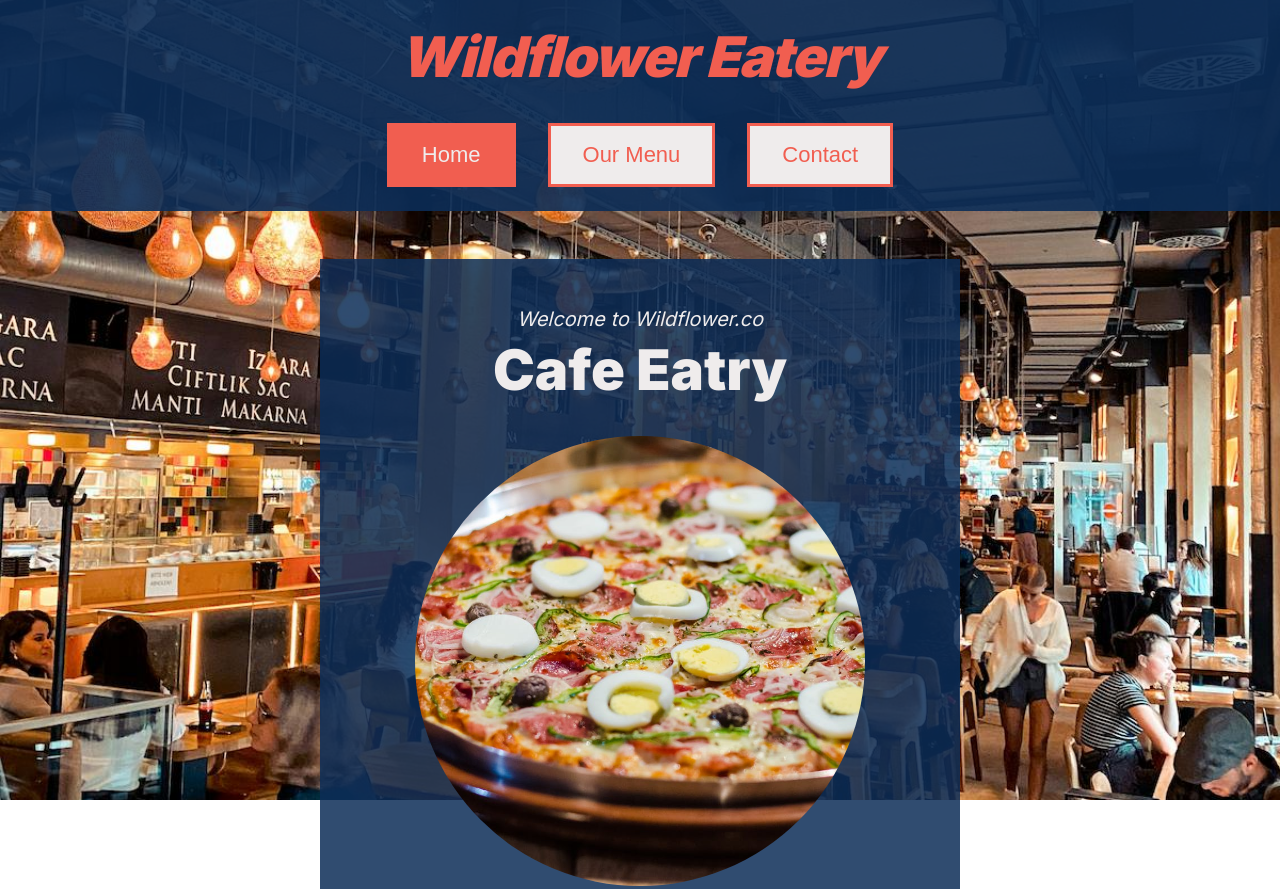
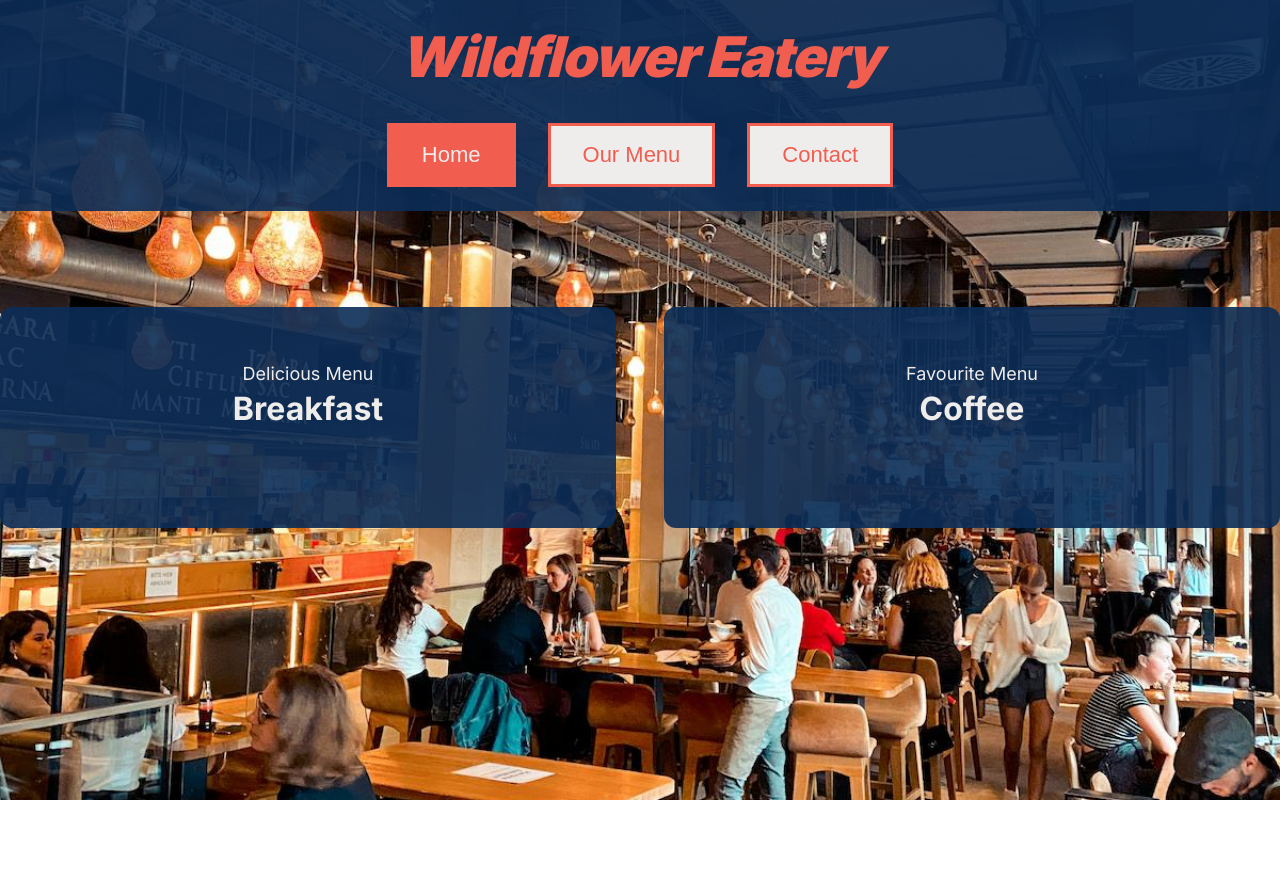
Before and after one commit to ahmed-muhammed-ahmed/Restaurant-Page, a website built with webpack: page src/index.html in a window 1280 px wide. Shown: the top 889 px of the page. After the commit the page ends 800 px from the top, so only its background shows below. Built offline with nearby package versions, Linux system fonts and the light colour scheme.

Commit message:
Add menu and add breakfast menu  and coffee menu under menu tab

```diff
--- /dev/null
+++ b/src/breakfast.js
@@ -0,0 +1,8 @@
+import menuHeader from "./createMenuHeader";
+export default function breakfast() {
+  const breakfast = document.createElement("div");
+  breakfast.setAttribute("class", "breakfast");
+  const header = menuHeader("div", "Delicious Menu", "Breakfast");
+  breakfast.appendChild(header);
+  return breakfast;
+}
--- /dev/null
+++ b/src/coffee.js
@@ -0,0 +1,8 @@
+import menuHeader from "./createMenuHeader";
+export default function coffee() {
+  const coffee = document.createElement("div");
+  coffee.setAttribute("class", "coffee");
+  const header = menuHeader("div", "Favourite Menu", "Coffee");
+  coffee.appendChild(header);
+  return coffee;
+}
--- /dev/null
+++ b/src/createMenuHeader.js
@@ -0,0 +1,11 @@
+export default function menuHeader(element, content, title) {
+  const el = document.createElement(element);
+  el.setAttribute("class", "menu-header");
+  const span = document.createElement("span");
+  const h3 = document.createElement("h3");
+  h3.textContent = title;
+  span.textContent = content;
+  el.appendChild(span);
+  el.appendChild(h3);
+  return el;
+}
--- a/src/index.js
+++ b/src/index.js
@@ -2,13 +2,16 @@ import "./style.css";
 import createTab from "./createTab";
 import createTabConent from "./createTabContent";
 import home from "./home";
+import menu from "./menu";
 const content = document.querySelector("#content");
 const header = document.createElement("header");
 const tab = createTabConent();
 const nav = createTab();
 const homeTab = home();
+const menuTab = menu();
 header.setAttribute("class", "container");
 nav.appendChild(tab);
 content.style.backgroundImage = 'url("./img/bg.jpg")';
 content.appendChild(nav);
 content.appendChild(homeTab);
+content.appendChild(menuTab);
--- /dev/null
+++ b/src/menu.js
@@ -0,0 +1,147 @@
+import breakfast from "./breakfast";
+import coffee from "./coffee";
+export default function menu() {
+  const menuContainer = document.createElement("div");
+  menuContainer.setAttribute("class", "container tab-content");
+  menuContainer.setAttribute("id", "tab-content-2");
+  const breakFast = breakfast();
+  const coffeeMenu = coffee();
+
+  const menu = document.createElement("div");
+  menu.setAttribute("class", "menu-container");
+  menu.appendChild(breakFast);
+  menu.appendChild(coffeeMenu);
+
+  menuContainer.appendChild(menu);
+  return menuContainer;
+}
+
+/*
+      <div class="menu-container container">
+        <div class="breakfast">
+          <div class="menu-header">
+            <span>Delicious Menu </span>
+            <h3>Breakfast</h3>
+          </div>
+
+          <div class="menu-detail">
+            <div class="menu-item">
+              <p class="menu-title">Eggs Benedict</p>
+              <p class="price">$12</p>
+            </div>
+            <div class="br-btm"></div>
+            <div class="detail">Fresh brewed coffee and steamed milk</div>
+          </div>
+
+          <div class="menu-detail">
+            <div class="menu-item">
+              <p class="menu-title">French Toast</p>
+              <p class="price"><span class="discount">$14.5</span>$10</p>
+            </div>
+            <div class="br-btm"></div>
+            <div class="detail">Rich Milk and Foam</div>
+          </div>
+
+          <div class="menu-detail">
+            <div class="menu-item">
+              <p class="menu-title">Avocado Toast with Poached Egg</p>
+              <p class="price">$16</p>
+            </div>
+            <div class="br-btm"></div>
+            <div class="detail">Fresh brewed coffee and steamed milk</div>
+          </div>
+
+          <div class="menu-detail">
+            <div class="menu-item">
+              <p class="menu-title">
+                Veggie Omelette <span class="badge">Recommended</span>
+              </p>
+              <p class="price">$20</p>
+            </div>
+            <div class="br-btm"></div>
+            <div class="detail">Rich Milk and Foam</div>
+          </div>
+
+          <div class="menu-detail">
+            <div class="menu-item">
+              <p class="menu-title">Blueberry Pancakes</p>
+              <p class="price">$12</p>
+            </div>
+            <div class="br-btm"></div>
+            <div class="detail">Fresh brewed coffee and steamed milk</div>
+          </div>
+
+          <div class="menu-detail">
+            <div class="menu-item">
+              <p class="menu-title">Belgian Waffles</p>
+              <p class="price">$22</p>
+            </div>
+            <div class="br-btm"></div>
+            <div class="detail">Rich Milk and Foam</div>
+          </div>
+        </div>
+
+        <div class="coffee">
+          <div class="menu-header">
+            <span>Favourite Menu </span>
+            <h3>Coffee</h3>
+          </div>
+
+          <div class="menu-detail">
+            <div class="menu-item">
+              <p class="menu-title">Espresso</p>
+              <p class="price"><span class="discount">$8.5</span>$7.50</p>
+            </div>
+            <div class="br-btm"></div>
+            <div class="detail">Fresh brewed coffee and steamed milk</div>
+          </div>
+
+          <div class="menu-detail">
+            <div class="menu-item">
+              <p class="menu-title">Latte</p>
+              <p class="price">$8.50</p>
+            </div>
+            <div class="br-btm"></div>
+            <div class="detail">Fresh brewed coffee and steamed milk</div>
+          </div>
+
+          <div class="menu-detail">
+            <div class="menu-item">
+              <p class="menu-title">
+                Flat White <span class="badge">Recommended</span>
+              </p>
+              <p class="price">$5.5</p>
+            </div>
+            <div class="br-btm"></div>
+            <div class="detail">Rich Milk and Foam</div>
+          </div>
+
+          <div class="menu-detail">
+            <div class="menu-item">
+              <p class="menu-title">Turkish Coffee</p>
+              <p class="price">$6.5</p>
+            </div>
+            <div class="br-btm"></div>
+            <div class="detail">Fresh brewed coffee and steamed milk</div>
+          </div>
+
+          <div class="menu-detail">
+            <div class="menu-item">
+              <p class="menu-title">Cappuccino</p>
+              <p class="price">$7</p>
+            </div>
+            <div class="br-btm"></div>
+            <div class="detail">Rich Milk and Foam</div>
+          </div>
+
+          <div class="menu-detail">
+            <div class="menu-item">
+              <p class="menu-title">Macchiato</p>
+              <p class="price">$6.50</p>
+            </div>
+            <div class="br-btm"></div>
+            <div class="detail">Rich Milk and Foam</div>
+          </div>
+        </div>
+      </div>
+ */
--- a/src/style.css
+++ b/src/style.css
@@ -118,3 +118,34 @@ h1 {
   font-size: 2.4rem;
   margin: 2.4rem 0;
 }
+
+/* MENU */
+#tab-content-1 {
+  display: none;
+}
+
+.menu-container {
+  display: grid;
+  grid-template-columns: repeat(2, 1fr);
+  padding: 9.6rem 0;
+  gap: 4.8rem;
+}
+
+.breakfast,
+.coffee {
+  border-radius: 1.2rem;
+  padding: 5.6rem 4.8rem;
+  background-color: rgba(12, 45, 87, 0.9);
+}
+
+.menu-header {
+  text-align: center;
+  color: #efecec;
+}
+
+.menu-header h3 {
+  font-weight: 700;
+  font-size: 3.2rem;
+  margin-top: 0.5rem;
+  margin-bottom: 4.4rem;
+}
```
Also changed, not shown: dist/bundle.js.
